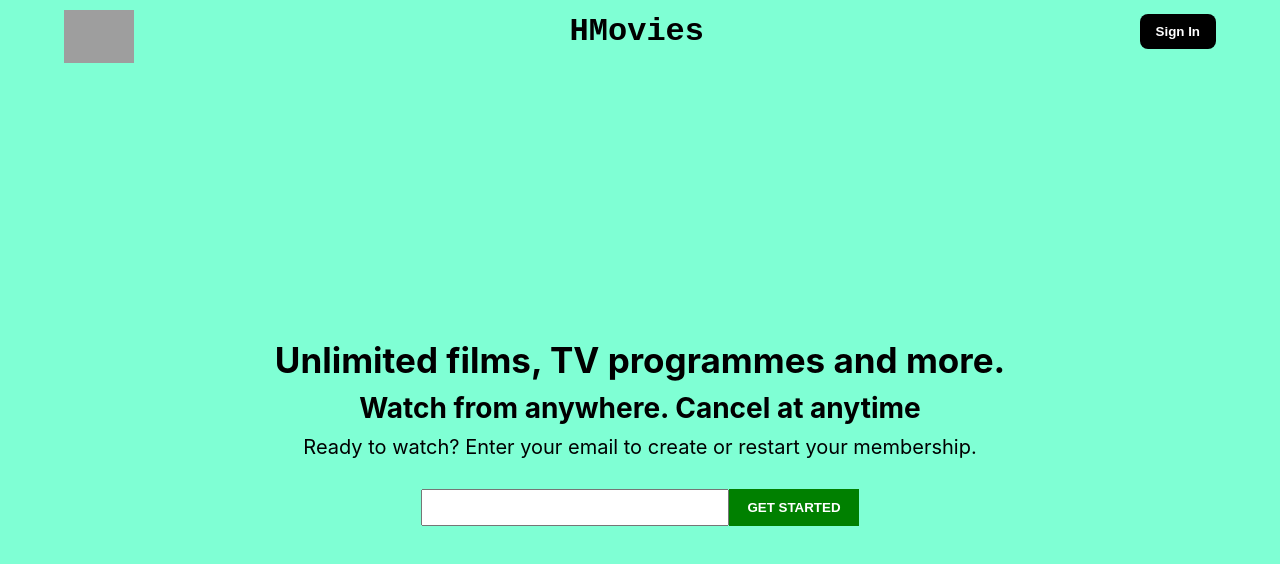
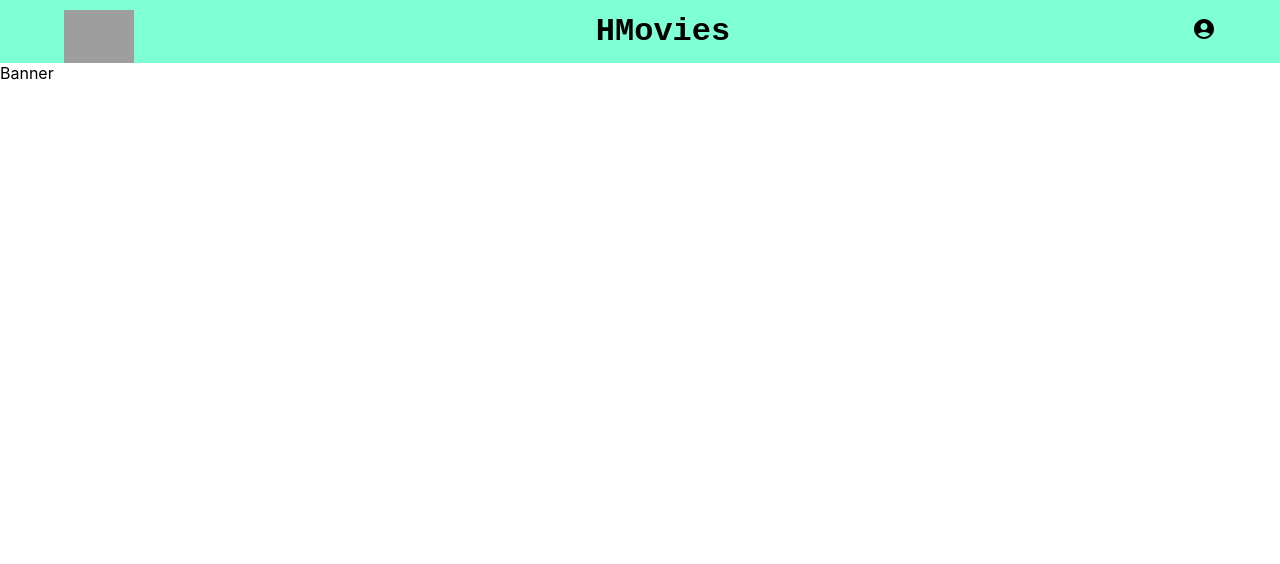
Before and after one commit to Harish24-S/HMovies_Project_CipherSchools, a React (Create React App) app in the folder movie-box/: page / in a window 1280 px wide. Shown: the top 564 px of the page. Built offline with nearby package versions, Linux system fonts and the light colour scheme; grey boxes are pictures that could not be loaded.

Commit message:
Created Homepage and updated navbar

```diff
--- a/movie-box/package.json
+++ b/movie-box/package.json
@@ -3,6 +3,10 @@
   "version": "0.1.0",
   "private": true,
   "dependencies": {
+    "@emotion/react": "^11.9.3",
+    "@emotion/styled": "^11.9.3",
+    "@mui/icons-material": "^5.8.4",
+    "@mui/material": "^5.8.7",
     "@testing-library/jest-dom": "^5.16.4",
     "@testing-library/react": "^13.3.0",
     "@testing-library/user-event": "^13.5.0",
--- a/movie-box/src/App.js
+++ b/movie-box/src/App.js
@@ -2,14 +2,15 @@ import './App.css';
 import {BrowserRouter, Routes, Route} from "react-router-dom";
 import LandingPage from './container/LandingPage/LandingPage';
 import SignIn from './container/SignIn/SignIn';
+import HomePage from './components/HomePage/HomePage';
 
 function App() {
-  const isUserLoggedIn = false;
+  const isUserLoggedIn = true;
   return (
     <BrowserRouter>
     <div className="App">
     <Routes>
-      <Route path="/" element={<LandingPage />} />
+      <Route path="/" element={isUserLoggedIn ? <HomePage /> : <LandingPage />} />
       <Route path="/sign-in" element={<SignIn />} />
     </Routes>
     </div>
--- /dev/null
+++ b/movie-box/src/components/Banner/Banner.js
@@ -0,0 +1,10 @@
+import React from 'react'
+import './Banner.css'
+
+function Banner() {
+  return (
+    <div>Banner</div>
+  )
+}
+
+export default Banner
--- /dev/null
+++ b/movie-box/src/components/HomePage/HomePage.js
@@ -0,0 +1,15 @@
+import React from 'react'
+import Navbar from '../Navbar/Navbar'
+import './HomePage.css'
+import Banner from '../Banner/Banner'
+
+function HomePage() {
+  return (
+    <div>
+        <Navbar showSignInButton={false} logout={true} />
+        <Banner />
+    </div>
+  )
+}
+
+export default HomePage
--- a/movie-box/src/components/LandingPageContent/LandingPageContent.css
+++ b/movie-box/src/components/LandingPageContent/LandingPageContent.css
@@ -32,7 +32,7 @@
     height: 31px;
     width: 300px;
 }
-.landingpagecontent_input > button{
+.landingpagecontent_button{
     height: 37px;
     width: 130px;
     padding: 0 15px;
--- a/movie-box/src/components/LandingPageContent/LandingPageContent.js
+++ b/movie-box/src/components/LandingPageContent/LandingPageContent.js
@@ -1,4 +1,5 @@
 import React from "react";
+import { Link } from "react-router-dom";
 import "./LandingPageContent.css";
 
 function LandingPageContent() {
@@ -15,7 +16,9 @@ function LandingPageContent() {
       </p>
       <div className="landingpagecontent_input">
         <input type="text" />
-        <button>GET STARTED</button>
+        <Link to="/sign-in">
+        <button className="landingpagecontent_button">GET STARTED</button>
+        </Link>
       </div>
     </div>
   );
--- a/movie-box/src/components/Navbar/Navbar.css
+++ b/movie-box/src/components/Navbar/Navbar.css
@@ -27,3 +27,7 @@
     font-family:'Courier New', Courier, monospace;
     font-weight: bold;
 }
+
+.navbar_icon{
+    cursor: pointer;
+}
--- a/movie-box/src/components/Navbar/Navbar.js
+++ b/movie-box/src/components/Navbar/Navbar.js
@@ -2,6 +2,7 @@ import React from "react";
 import { useNavigate } from "react-router-dom";
 // import { Link } from "react-router-dom";
 import "./Navbar.css";
+import AccountCircleIcon from "@mui/icons-material/AccountCircle";
 
 function Navbar({ showSignInButton, logout, show }) {
   const navigate = useNavigate();
@@ -27,6 +28,12 @@ function Navbar({ showSignInButton, logout, show }) {
           Sign In
         </button>
       )}
+
+      {logout && (
+        <p className="navbar_icon">
+          <AccountCircleIcon />
+        </p>
+      )}
     </div>
   );
 }
```
Also changed, not shown: movie-box/src/components/Banner/Banner.css (added), movie-box/src/components/HomePage/HomePage.css (added), 1 other file (tests, documents, lock files or other folders).
